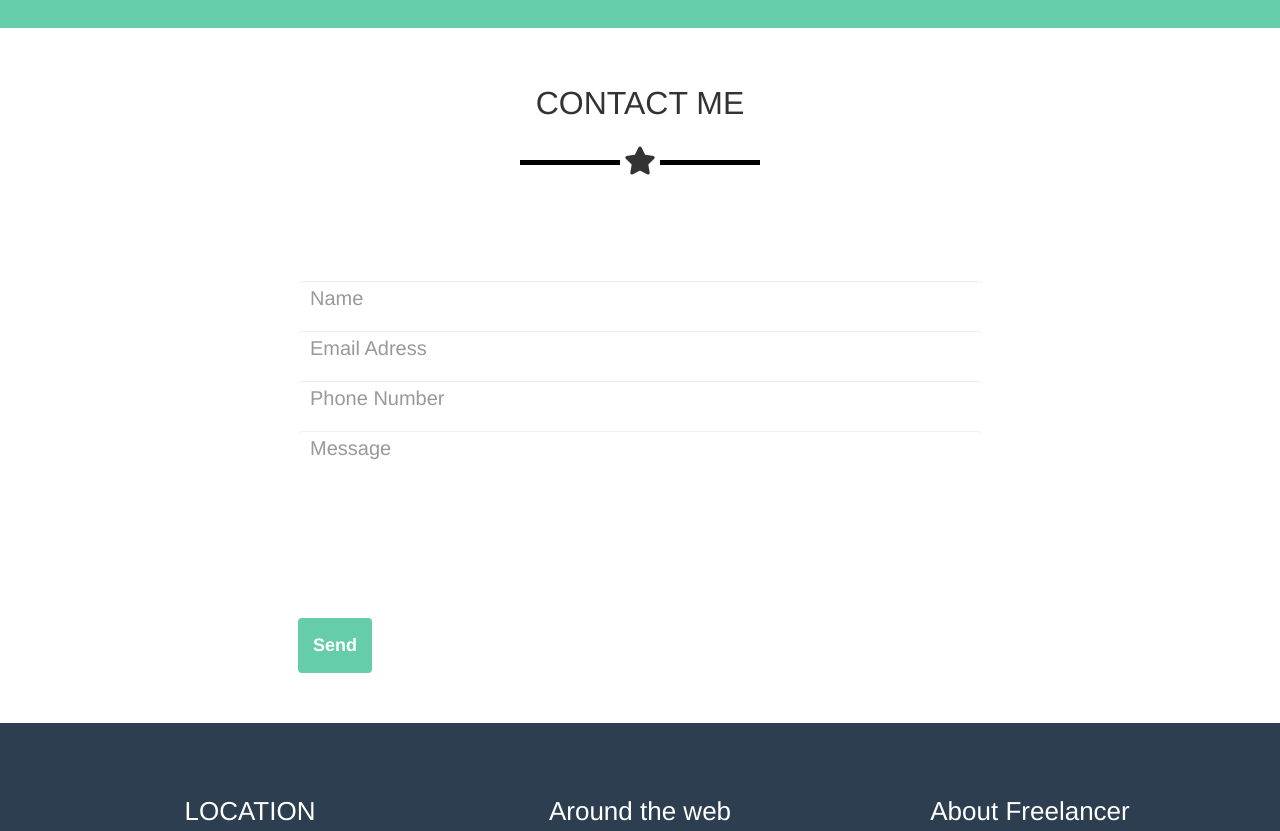
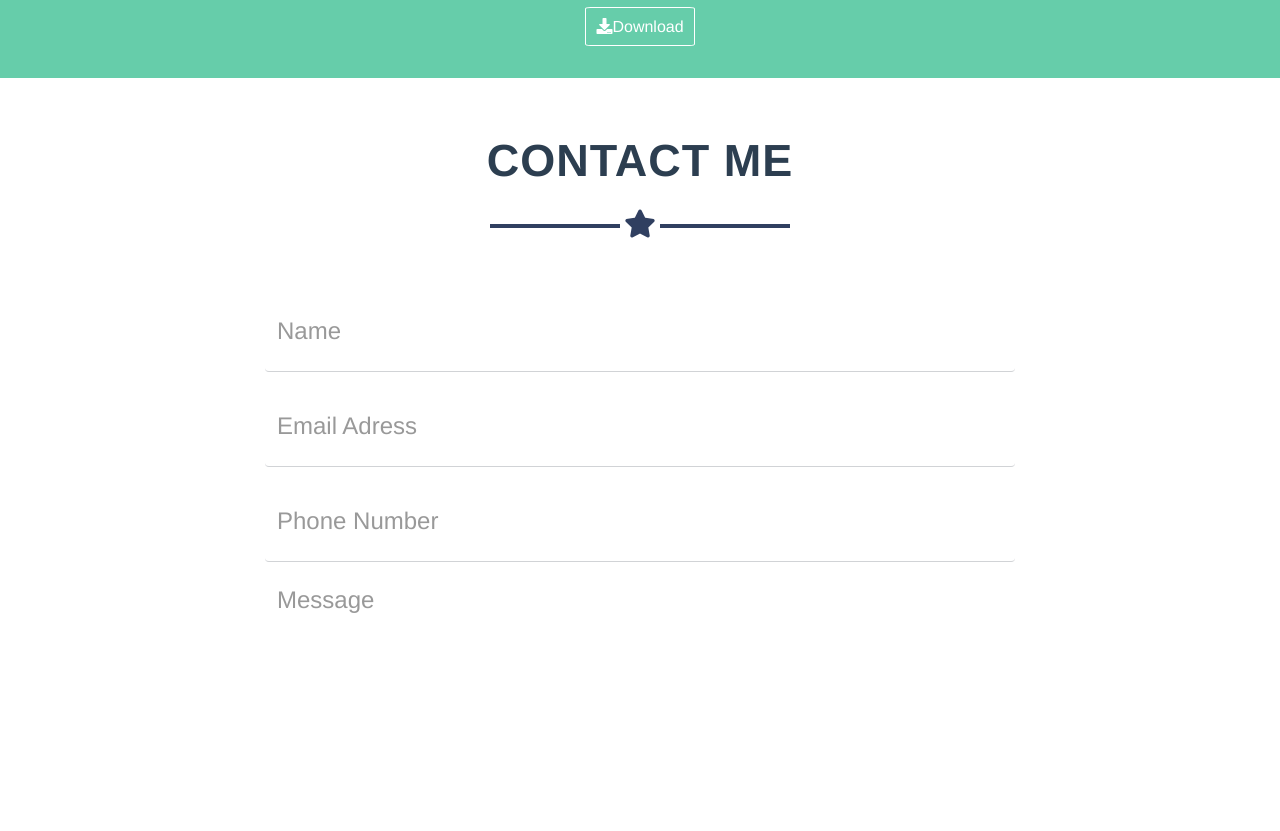
Before and after one commit to Margherita-Gugliandolo/html-css-bootstrap-freelancer, a plain HTML site: page index.html in a window 1280 px wide. Shown: the part 1969-2800 px from the top of the page. Drawn offline with nearby package versions, Linux system fonts and the light colour scheme.

Commit message:
html-css-bootstrap-freelancer/Margherita

```diff
--- a/css/style.css
+++ b/css/style.css
@@ -12,7 +12,7 @@
 
 #intestazione{
   padding:5% 0;
-  height:100vh;
+  height:100%;
 }
 
 #brand{
@@ -23,8 +23,16 @@
 
 /* formattazione testi */
 h1{
-  font-size: 50px;
+  font-size: 70px;
+  font-weight: 500;
+  padding:2% 0;
+}
+
+h2{
+  font-size: 45px;
   font-weight: bold;
+  letter-spacing: 1px;
+  color: #2c3e50;
 }
 
 h3{
@@ -35,6 +43,7 @@ h4{
   font-size: 26px;
   color:#fff;
   margin-bottom:5%;
+  font-weight: 400;
 }
 
 p{
@@ -49,13 +58,16 @@ p{
 /* foto profilo e immagini */
 
 #foto-profilo{
-  width:400px;
+  margin-top: 5%;
+  width:250px;
+  height:auto;
 }
 
 .img{
-  width:300px;
-  padding:2% 0;
-  border-radius: 5%;
+  max-width:100%;
+  height:auto;
+  padding:5% 3%;
+  border-radius: 30px;
 }
 
 /* distanziamento contenitori */
@@ -71,10 +83,14 @@ p{
   padding:15px 0;
 }
 
-.divider-nero, .divider{
+#contact .fa-star, #portfolio .fa-star{
+  color: #303f60
+}
+
+.divider-dark, .divider{
   display: inline-block;
-  height:5px;
-  width:100px;
+  height:4px;
+  width:130px;
   margin:6px 0;
 }
 
@@ -82,15 +98,11 @@ p{
   background-color: #fff;
 }
 
-.divider-nero{
-  background-color: #000;
+.divider-dark{
+  background-color: #303f60;
 }
 
 /* about */
-#text-area{
-  padding:2% 20%;
-  margin-bottom: 10%;
-}
 
 #bottone-about{
   background-color: rgba(255, 0, 0, 0);
@@ -105,23 +117,26 @@ p{
 
 /* contact form */
 
-#contact-form{
-  margin:30px 0;
+#contact-form .form-group input,
+#contact-form .form-group textarea{
+  border: none;
+  border-bottom: 1px solid #d1d3d6;
+  box-shadow: none;
+  border-radius: none;
+  font-size: 24px;
 }
 
-.form-control{
-  border:none;
-  font-size: 20px;
-  height:100%;
+#contact-form .form-group input{
+  height:80px;
 }
 
 .btn{
-  margin-left:20%;
-  font-size: 18px;
-  font-weight: bold;
+  font-size: 20px;
+  font-weight: 500;
   background-color: #66CDAA;
-  padding:15px;
+  padding:20px 30px;
   border:none;
+  border-radius: 10px;
 }
 
 /* FOOTER */
--- a/index.html
+++ b/index.html
@@ -56,7 +56,7 @@
                <div class="divider"></div>
                <i class="fas fa-star"></i>
                <div class="divider"></div>
-               <h4>GRAPHIC ARTIST - WEB DESAIGNER - ILLUSTRATOR</h4>
+               <h4>Graphic artist - Web Designer - Illustrator</h4>
              </div>
             </div>
           </div>
@@ -66,11 +66,11 @@
         <section id="portfolio">
           <div class="container text-center">
             <div class="row">
-              <h1>PORTFOLIO</h1>
+              <h2>PORTFOLIO</h2>
               <!-- separatore con stella -->
-              <div class="divider-nero"></div>
+              <div class="divider-dark"></div>
                 <i class="fas fa-star"></i>
-              <div class="divider-nero"></div>
+              <div class="divider-dark"></div>
               <!-- fine separatore con stella -->
             </div>
             <!-- griglia immagini -->
@@ -125,10 +125,10 @@
           <div class="container text-center">
             <div class="row">
               <div class="col-xs-12">
-                <h3>CONTACT ME</h3>
-                <div class="divider-nero"></div>
+                <h2>CONTACT ME</h2>
+                <div class="divider-dark"></div>
                  <i class="fas fa-star"></i>
-                <div class="divider-nero"></div>
+                <div class="divider-dark"></div>
               </div>
             </div>
           </div>
@@ -137,22 +137,21 @@
         <section id="contact-form">
           <div class="container">
             <div class="row">
-              <div class="col-xs-12">
+              <div class="col-xs-8 col-xs-offset-2">
                 <form>
-                  <div id="text-area">
                   <div class="form-group">
-                      <input type="text-area" class="form-control"  placeholder="Name">
+                    <input type="text" class="form-control" placeholder="Name">
                   </div>
                   <div class="form-group">
-                      <input type="input" class="form-control"  placeholder="Email Adress">
+                    <input type="email" class="form-control" placeholder="Email Adress">
                   </div>
                   <div class="form-group">
-                      <input type="text-area" class="form-control"  placeholder="Phone Number">
+                    <input type="text" class="form-control" placeholder="Phone Number">
                   </div>
                   <div class="form-group">
-                      <input type="text-area" class="form-control" placeholder="Message">
+                    <textarea name="name" class="form-control" rows="8" cols="80" placeholder="Message"></textarea>
                   </div>
-                  </div>
+
                   <button type="submit" class="btn btn-default text-color">Send
                   </button>
                 </form>
@@ -167,7 +166,7 @@
         <div class="container text-center">
           <div class="row">
             <div class="col-xs-12  col-lg-4">
-              <h4>LOCATION</h4>
+              <h5>LOCATION</h5>
               <address class="text-color">
                 2215 John Daniel Drive <br>
                 Clark, MO 65243
```
Lines whose indentation alone changed are shown as unchanged.
